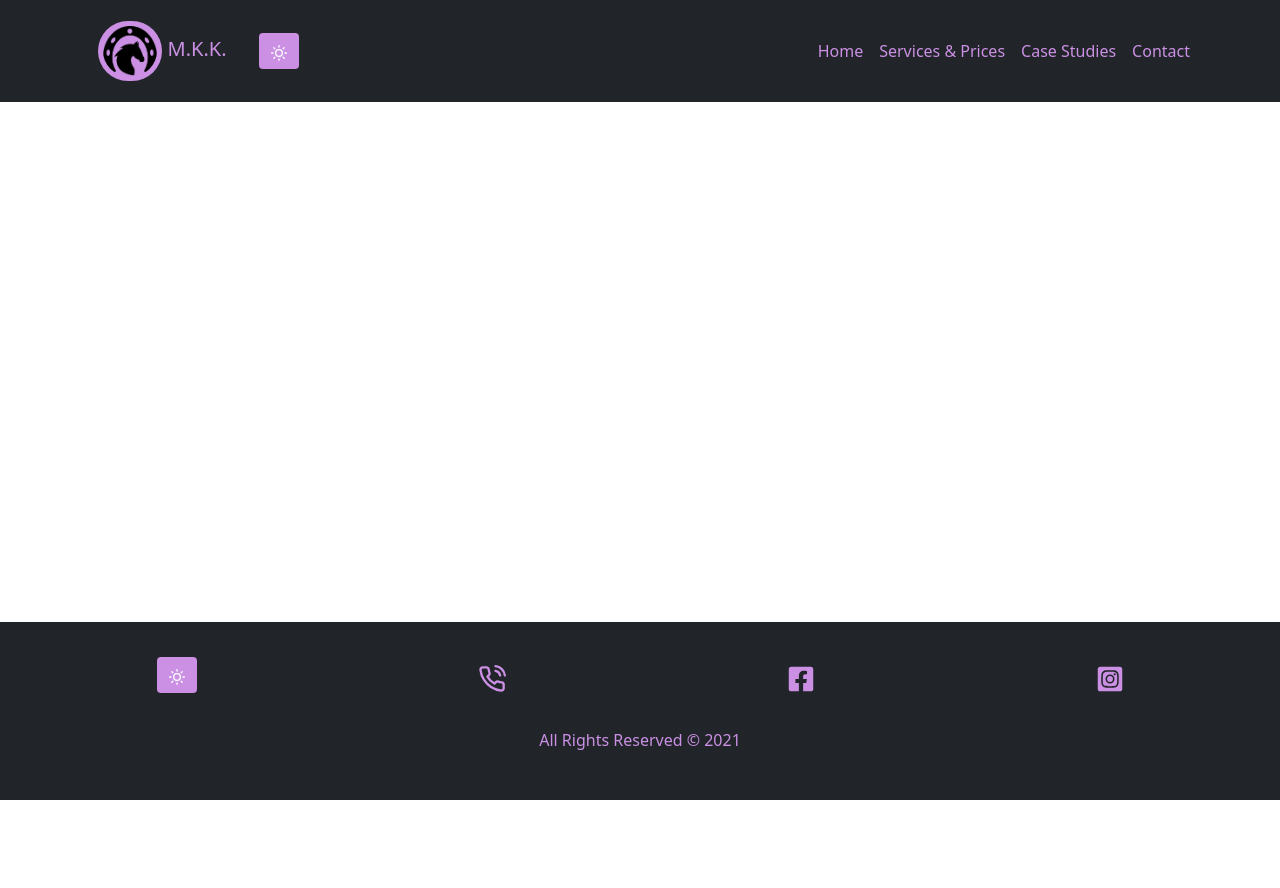
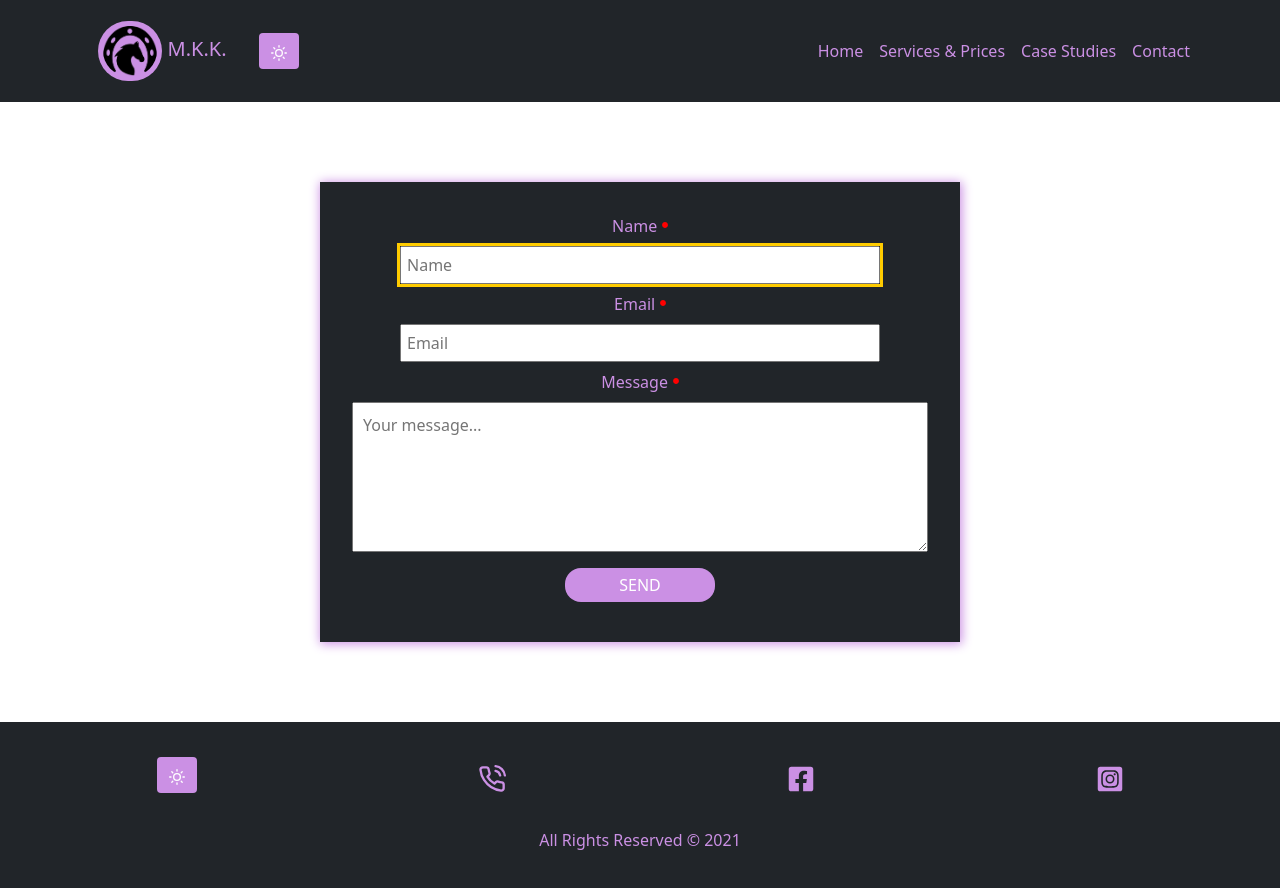
Before and after one commit to mbocon/mary_klein, a React (Create React App) app: page /contact in a window 1280 px wide. Shown: the top 888 px of the page. Before the commit the page ends 800 px from the top, so only its background shows below. Built offline with nearby package versions, Linux system fonts and the light colour scheme.

Commit message:
adds emailjs to contact page

```diff
--- a/package.json
+++ b/package.json
@@ -3,10 +3,15 @@
   "version": "0.1.0",
   "private": true,
   "dependencies": {
+    "@fortawesome/fontawesome-svg-core": "^1.2.36",
+    "@fortawesome/free-brands-svg-icons": "^5.15.4",
+    "@fortawesome/free-solid-svg-icons": "^5.15.4",
+    "@fortawesome/react-fontawesome": "^0.1.15",
     "@testing-library/jest-dom": "^5.11.4",
     "@testing-library/react": "^11.1.0",
     "@testing-library/user-event": "^12.1.10",
     "bootstrap": "^5.1.0",
+    "emailjs-com": "^3.2.0",
     "jquery": "^3.6.0",
     "react": "^17.0.2",
     "react-bootstrap": "^1.6.1",
--- a/src/App.js
+++ b/src/App.js
@@ -4,6 +4,7 @@ import "./App.css";
 import NavBar from "./components/NavBar/NavBar";
 import Footer from "./components/Footer/Footer";
 import Home from "./components/Home/Home";
+import ContactForm from "./components/ContactForm/ContactForm";
 import { Route, Switch } from "react-router-dom";
 
 function App(props) {
@@ -31,6 +32,7 @@ function App(props) {
          <main className="main">
             <Switch>
                <Route exact path="/" render={() => <Home />} />
+               <Route exact path="/contact" render={() => <ContactForm theme={theme} />} />
             </Switch>
          </main>
          <footer className="footer">
--- /dev/null
+++ b/src/components/ContactForm/ContactForm.css
@@ -0,0 +1,122 @@
+/* background-color: #cb90e4 !important; */
+/* border: 1px solid #ffcc00; */
+
+.contact {
+    background-color: #212529;
+    width: 50%;
+    margin: 5rem auto;
+    color: #cb90e4;
+    padding-top: 2rem;
+    box-shadow: 1px 1px 10px 1px #cb90e4 ;
+ }
+
+ .contact-form {
+    display: flex;
+    flex-direction: column;
+    justify-content: space-between;
+    align-items: center;
+    min-height: 400px;
+    padding-bottom: 2rem;
+ }
+
+ .contact-form > label {
+    display: flex;
+    justify-content: center;
+    align-items: center;
+ }
+
+ .contact-form > input {
+    width: 75%;
+    margin: 0.5rem auto;
+    padding: 5px;
+ }
+
+ .contact-form > input:focus,
+ .contact-form > textarea:focus {
+     outline: 3px solid #ffcc00;
+ }
+
+ .contact-form > textarea {
+    height: 150px;
+    width: 90%;
+    margin: 0.5rem auto;
+    padding: 10px;
+ }
+
+ .contact-form > input[type="submit"] {
+    width: 150px;
+    text-transform: uppercase;
+    display: flex;
+    align-items: center;
+    justify-content: center;
+    border-radius: 1rem;
+    background-color: #cb90e4;
+    color: #fff;
+    border: none!important;
+    outline: none!important;
+ }
+
+ .contact-form > input[type="submit"]:hover {
+
+    cursor: pointer;
+    background: rgb(194, 66, 190);
+
+ }
+
+ .alert {
+    text-align: center;
+    padding: 10px;
+    font-size: 1.2rem;
+    font-weight: 600;
+    background: #cb90e4;
+    border-radius: 0 3rem 0 3rem;
+    color: white;
+ }
+
+ .required {
+    color: #ff0000;
+    font-size: 6px;
+    margin-left: 0.3rem;
+ }
+
+ .filled {
+    color: #1aff00;
+    font-size: 6px;
+    margin-left: 0.3rem;
+ }
+
+ .animated {
+    -webkit-animation-duration: 1s;
+    animation-duration: 1s;
+    -webkit-animation-fill-mode: both;
+    animation-fill-mode: both;
+ }
+
+ .fadeInUp {
+    -webkit-animation-name: fadeInUp;
+    animation-name: fadeInUp;
+ }
+
+ @keyframes fadeInUp {
+    from {
+       opacity: 0;
+       visibility: hidden;
+       -webkit-transform: translate3d(0, 40px, 0);
+       transform: translate3d(0, 40px, 0);
+    }
+
+    to {
+       visibility: visible;
+       opacity: 1;
+       -webkit-transform: none;
+       transform: none;
+    }
+ }
+
+
+
+@media (max-width: 768px) {
+    .contact {
+        width: 85%;
+    }
+ }
--- /dev/null
+++ b/src/components/ContactForm/ContactForm.js
@@ -0,0 +1,185 @@
+import { useState } from "react";
+import emailjs from "emailjs-com";
+import "./ContactForm.css";
+import { FontAwesomeIcon } from "@fortawesome/react-fontawesome";
+import { faCircle } from "@fortawesome/free-solid-svg-icons";
+
+export default function ContactForm(props) {
+   const [messageSent, setMessageSent] = useState(false);
+   const [isFilled, setisFilled] = useState({
+      name: false,
+      email: false,
+      message: false,
+   });
+
+   function sendEmail(e) {
+      e.preventDefault();
+      emailjs
+         .sendForm(
+            "service_uxf9k9t",
+            "template_9najqho",
+            e.target,
+            "user_F2z1Oy9s2pnH2gQ7BHGid"
+         )
+         .then(
+            result => {
+               console.log(result.text);
+               setMessageSent(true);
+               setTimeout(() => {
+                  setMessageSent(false);
+                  setisFilled({
+                     name: false,
+                     email: false,
+                     message: false,
+                  });
+               }, 3000);
+            },
+            error => {
+               console.log(error.text);
+            }
+         );
+      e.target.reset();
+   }
+
+   function filled(e) {
+      const nameField = document.getElementById("name");
+      const emailField = document.getElementById("email");
+      const messageField = document.getElementById("message");
+
+      if (nameField.value.length !== 0) {
+         setisFilled({
+            name: true,
+            email: false,
+            message: false,
+         });
+      }
+
+      if (emailField.value.length !== 0) {
+         setisFilled({
+            name: false,
+            email: true,
+            message: false,
+         });
+      }
+
+      if (messageField.value.length !== 0) {
+         setisFilled({
+            name: false,
+            email: false,
+            message: true,
+         });
+      }
+
+      if (nameField.value.length !== 0 && emailField.value.length !== 0) {
+         setisFilled({
+            name: true,
+            email: true,
+            message: false,
+         });
+      }
+
+      if (nameField.value.length !== 0 && messageField.value.length !== 0) {
+         setisFilled({
+            name: true,
+            email: false,
+            message: true,
+         });
+      }
+
+      if (emailField.value.length !== 0 && messageField.value.length !== 0) {
+         setisFilled({
+            name: false,
+            email: true,
+            message: true,
+         });
+      }
+
+      if (
+         nameField.value.length !== 0 &&
+         emailField.value.length !== 0 &&
+         messageField.value.length !== 0
+      ) {
+         setisFilled({
+            name: true,
+            email: true,
+            message: true,
+         });
+      }
+
+      if (
+         nameField.value.length === 0 &&
+         emailField.value.length === 0 &&
+         messageField.value.length === 0
+      ) {
+         setisFilled({
+            name: false,
+            email: false,
+            message: false,
+         });
+      }
+   }
+
+   return (
+      <div className="contact" style={{background: props.theme === "dark" ? "#212529" : "#F8F9FA" }}>
+         {messageSent ? (
+            <div className="alert animated fadeInUp">
+               Your message has been sent
+            </div>
+         ) : (
+            ""
+         )}
+         <form className="contact-form" onSubmit={sendEmail}>
+            <label htmlFor="name">
+               Name{" "}
+               <span className={isFilled.name === true ? "filled" : "required"}>
+                  <FontAwesomeIcon icon={faCircle} />
+               </span>
+            </label>
+            <input
+               type="text"
+               name="user_name"
+               placeholder="Name"
+               id="name"
+               autoFocus
+               onChange={filled}
+               required
+            />
+
+            <label htmlFor="email">
+               Email{" "}
+               <span
+                  className={isFilled.email === true ? "filled" : "required"}
+               >
+                  <FontAwesomeIcon icon={faCircle} />
+               </span>
+            </label>
+            <input
+               type="email"
+               name="user_email"
+               placeholder="Email"
+               id="email"
+               onChange={filled}
+               required
+            />
+
+            <label htmlFor="message">
+               Message{" "}
+               <span
+                  className={isFilled.message === true ? "filled" : "required"}
+               >
+                  <FontAwesomeIcon icon={faCircle} />
+               </span>
+            </label>
+            <textarea
+               name="message"
+               placeholder="Your message..."
+               id="message"
+               onChange={filled}
+               required
+            />
+
+            <input type="submit" value="Send" />
+         </form>
+      </div>
+   );
+}
--- a/src/components/Home/Home.css
+++ b/src/components/Home/Home.css
@@ -11,12 +11,12 @@
 
 .home-first,
 .home-third {
-   background: rgba(128, 0, 128, 0.2);
+   background: rgba(128, 0, 128, 0.1);
 }
 
 .home-second {
    flex-direction: row-reverse;
-   background-color: rgba(255, 204, 0, 0.2);
+   background-color: rgba(255, 204, 0, 0.15);
 }
 
 .home-img-1,
```
Also changed, not shown: 1 other file (tests, documents, lock files or other folders).
